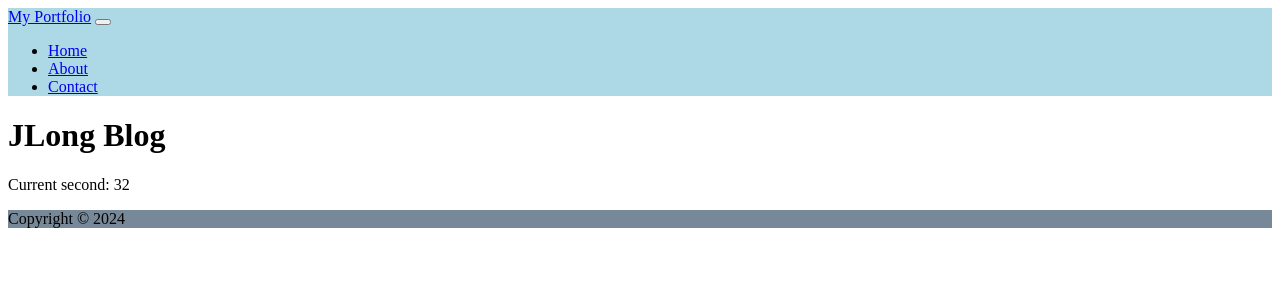
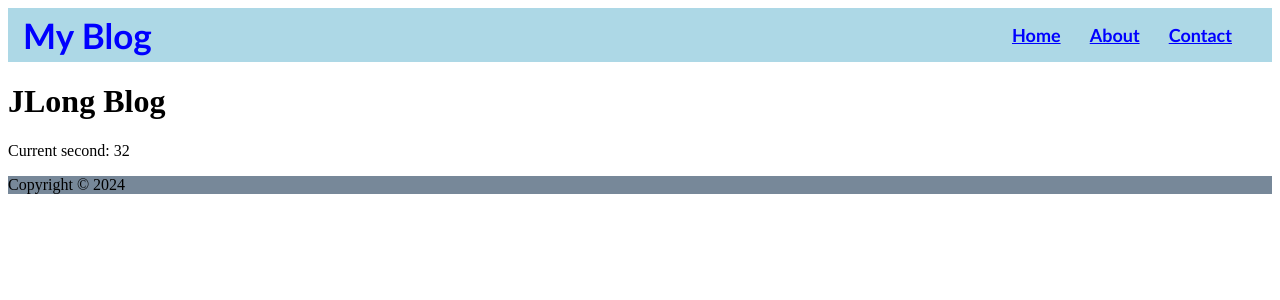
Before and after one commit to TacoWarrior24/Blog, a Node server app: page / in a window 1280 px wide. Shown: the top 300 px of the page. Run offline with Node 20, Linux system fonts and the light colour scheme.

Commit message:
Stylized Navbar

```diff
--- a/public/styles/main.css
+++ b/public/styles/main.css
@@ -1,5 +1,33 @@
-header {
+*{
+    /*text-decoration: none;*/
+}
+
+.navbar {
     background-color: lightblue;
+    font-family: calibri;
+    padding-right: 15px;
+    padding-left: 15px;
+}
+.navdiv{
+    display: flex;
+    align-items: center;
+    justify-content: space-between;
+}
+.logo a{
+    font-size: 35px;
+    font-weight: 600;
+    color: blue;
+    text-decoration: none;
+}
+li{
+    list-style: none;
+    display: inline-block;
+}
+li a{
+    color: blue;
+    font-size: 18px;
+    font-weight: bold;
+    margin-right: 25px;
 }
 
 footer {
--- a/views/partials/header.ejs
+++ b/views/partials/header.ejs
@@ -9,25 +9,18 @@
 </head>
 
 <header>
-    <nav class="navbar navbar-expand-custom navbar-mainbg">
-        <a class="navbar-brand navbar-logo" href="#">My Portfolio</a>
-        <button class="navbar-toggler" type="button" aria-controls="navbarSupportedContent" aria-expanded="false" aria-label="Toggle navigation">
-        <i class="fas fa-bars text-white"></i>
-        </button>
-        <div class="collapse navbar-collapse" id="navbarSupportedContent">
-            <ul class="navbar-nav ml-auto">
-                <div class="hori-selector">
-                    <div class="left"></div>
-                </div>
-
+    <nav class="navbar">
+        <div class="navdiv">
+            <div class= "logo"><a class="navbar-brand navbar-logo" href="#">My Blog</a></div>
+            <ul class="nav-options ml-auto">
                 <li class="nav-item">
-                    <a class="nav-link" href="/"><i class="far fa-copy"></i>Home</a>
+                    <a class="nav-link" href="/">Home</a>
                 </li>
                 <li class="nav-item">
-                    <a class="nav-link" href="/about"><i class="far fa-clone"></i>About</a>
+                    <a class="nav-link" href="/about">About</a>
                 </li>
                 <li class="nav-item">
-                    <a class="nav-link" href="/contact"><i class="far fa-calendar-alt"></i>Contact</a>
+                    <a class="nav-link" href="/contact">Contact</a>
                 </li>
 
             </ul>
```
